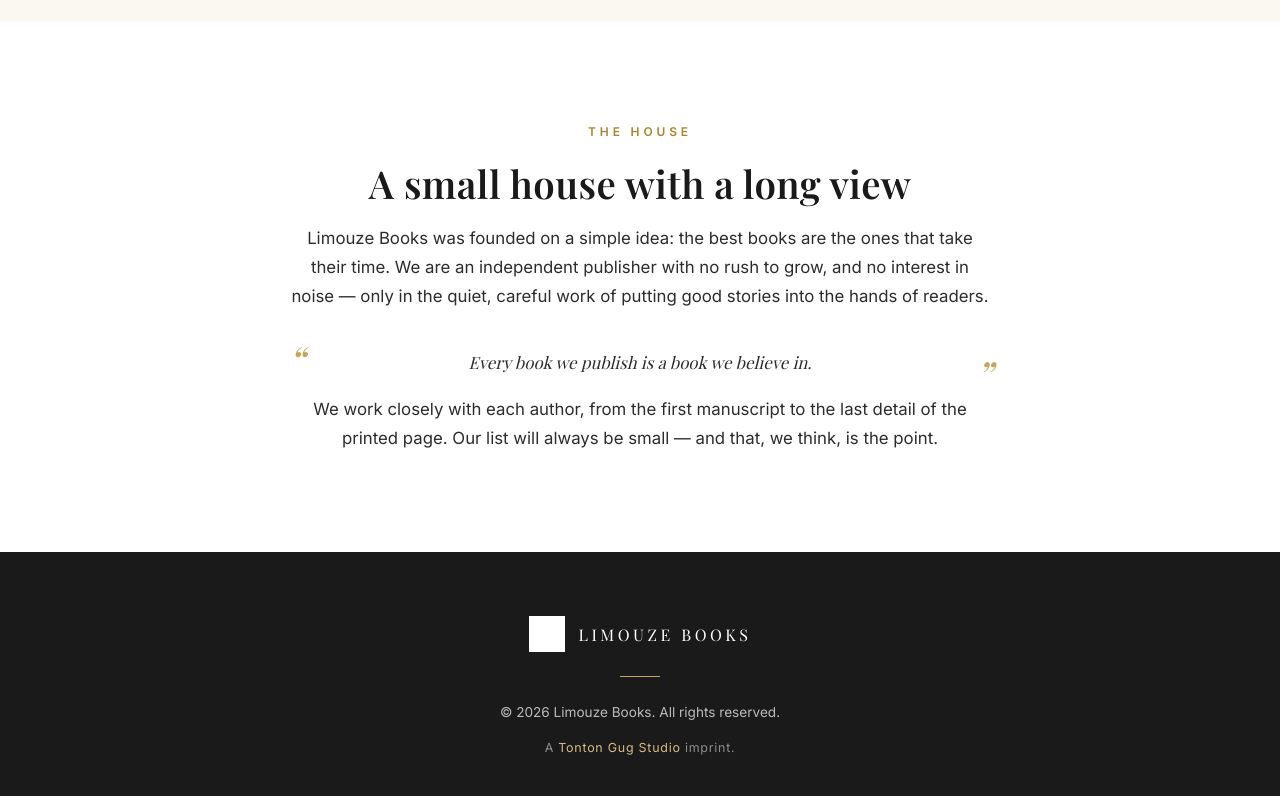
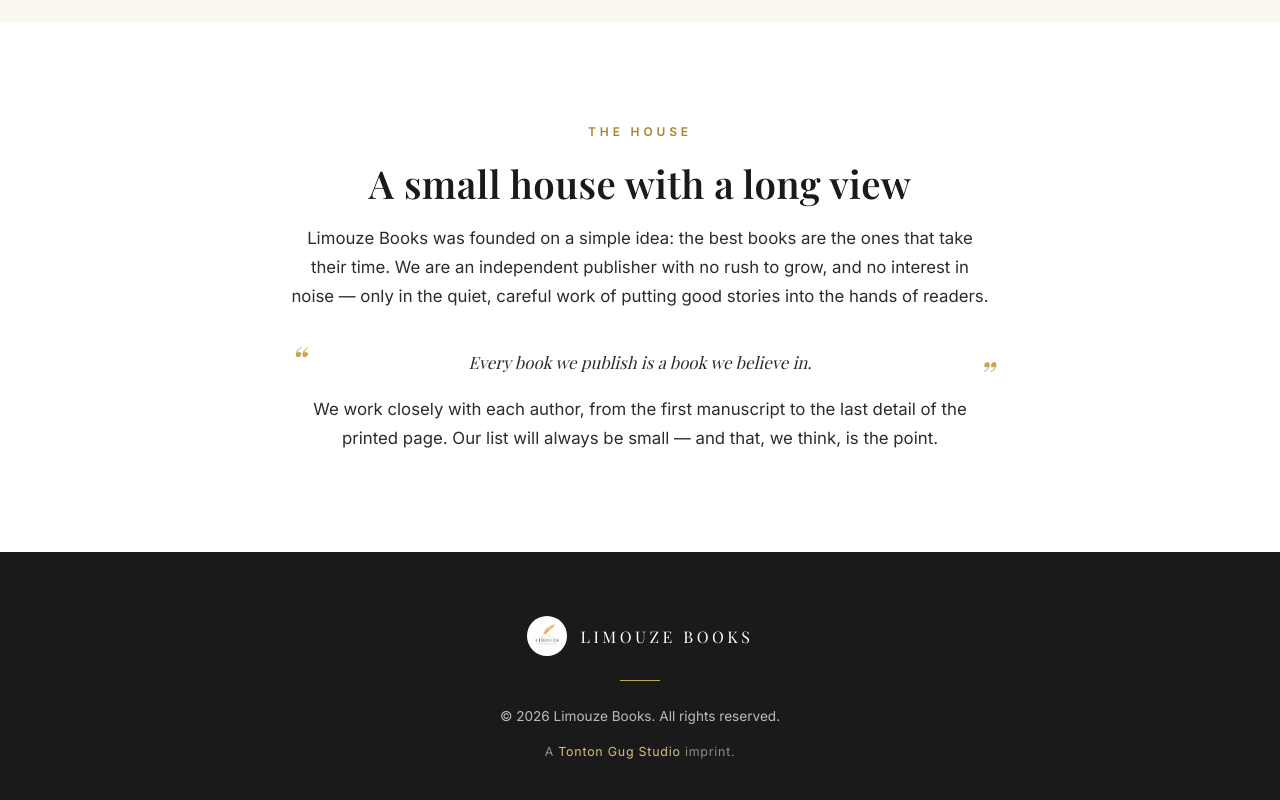
Before and after one commit to Gug4ever/Limouze_Books, a plain HTML site: page index.html in a window 1280 px wide. Shown: the part 2105-2905 px from the top of the page. Drawn offline with nearby package versions, Linux system fonts and the light colour scheme; a web font is replaced by a local one.

Commit message:
Fix footer logo: replace broken brightness/invert filter
The filter turned the JPEG (with white background) into a solid white square.
Use a small white circular badge instead (matches Daisy site footer pattern).

Co-Authored-By: Claude Opus 4.7 (1M context) <noreply@anthropic.com>

```diff
--- a/style.css
+++ b/style.css
@@ -379,13 +379,15 @@ section { padding: 100px 0; }
   align-items: center;
   gap: 14px;
   margin-bottom: 24px;
-  filter: brightness(0) invert(1);
 }
 
 .footer-logo img {
-  width: 36px;
-  height: 36px;
+  width: 40px;
+  height: 40px;
   object-fit: contain;
+  background: var(--white);
+  border-radius: 50%;
+  padding: 4px;
 }
 
 .footer-logo span {
```
